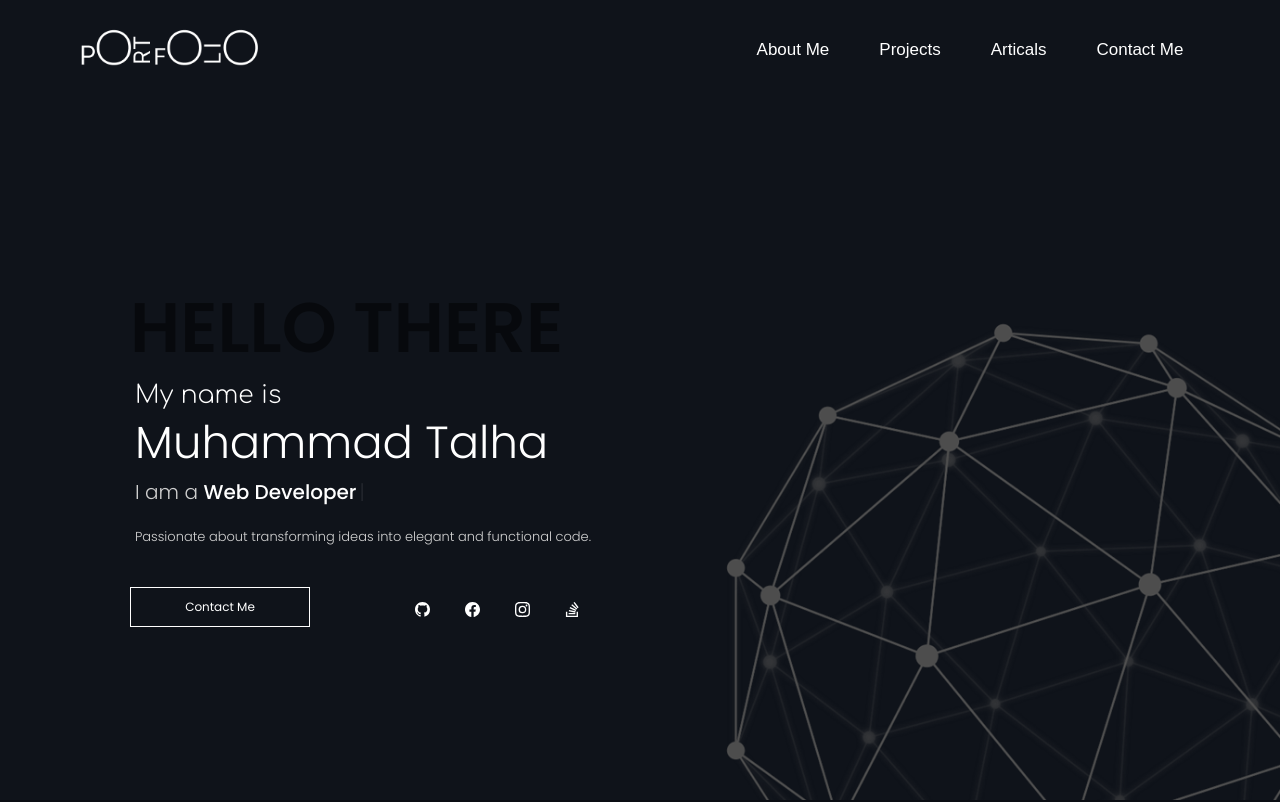
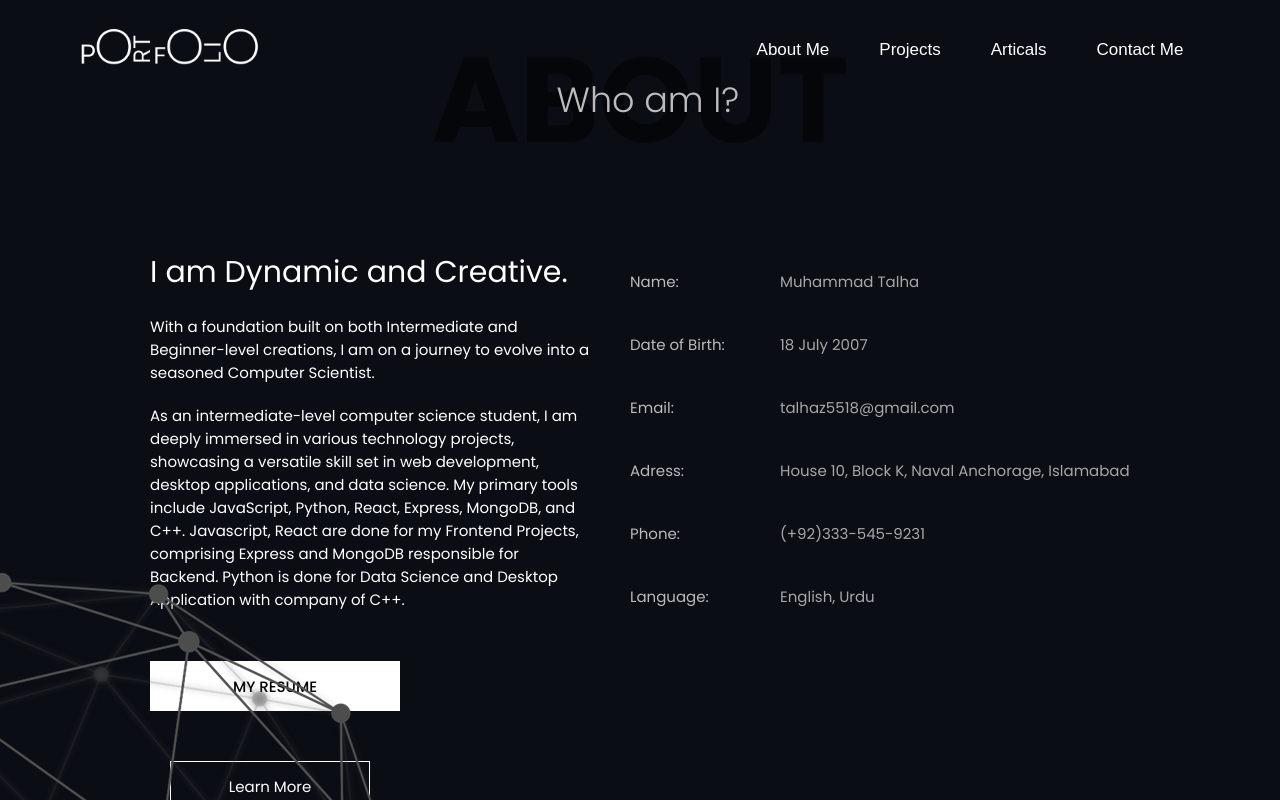
Before and after one commit to MuhammadTalha15/My-Portfolio, a React (Vite) app: page /about in a window 1280 px wide. Shown: the top 802 px of the page. Built offline with nearby package versions, Linux system fonts and the light colour scheme.

Commit message:
React Router Added

```diff
--- a/package.json
+++ b/package.json
@@ -12,6 +12,7 @@
   "dependencies": {
     "react": "^18.2.0",
     "react-dom": "^18.2.0",
+    "react-router-dom": "^6.23.1",
     "react-simple-typewriter": "^5.0.1"
   },
   "devDependencies": {
--- a/src/App.jsx
+++ b/src/App.jsx
@@ -8,19 +8,35 @@ import First from './components/First'
 import Second from './components/Second'
 import Third from './components/Third'
 import Fourth from './components/Fourth'
+import { createBrowserRouter, RouterProvider } from 'react-router-dom';
 
 function App() {
   const [count, setCount] = useState(0);
+
+  const router = createBrowserRouter([
+    {
+      path: "/My-Portfolio",
+      element: <><Navbar /><First /></>
+    },
+    {
+      path: "/about",
+      element: <><Navbar /><Second /></>
+    },
+    {
+      path: "/projects",
+      element: <><Navbar /><Third /></>
+    },
+    {
+      path: "/contact",
+      element: <><Navbar /><Fourth /></>
+    }
+  ])
 
   return (
     <>
       <main className='mn'>
 
-        <Navbar></Navbar>
-        <First></First>
-        <Second></Second>
-        <Third></Third>
-        <Fourth></Fourth>
+        <RouterProvider router={router}></RouterProvider>
 
       </main>
     </>
--- a/src/components/First.jsx
+++ b/src/components/First.jsx
@@ -41,7 +41,7 @@ const First = () => {
             </div>
           </div>
 
-          <img className='polygon-i' src={Polygon} alt="" />
+          {/* <img className='polygon-i' src={Polygon} alt="" /> */}
         </section>
     </>
   )
--- a/src/components/navbar.jsx
+++ b/src/components/navbar.jsx
@@ -4,6 +4,7 @@ import React from 'react'
 import '../styles/navbar.css'
 import Logo from '../assets/Logo/logo.png';
 import AppIconWhite from '../assets/Icons/white.png';
+import { Link } from 'react-router-dom';
 
 const Navbar = (props) => {
   const [navbarClass, setnavbarClass] = useState('navbar');
@@ -15,13 +16,13 @@ const Navbar = (props) => {
   return (
     <>
     <header className='header'>
-      <img className='logo' src={Logo} alt="" />
+      <Link to="/My-Portfolio"><img className='logo' src={Logo} alt="" /></Link>
       <nav id='nav' className={navbarClass}>
         <ul>
-          <li className='nav-li'>About Me</li>
-          <li className='nav-li'>Projects</li>
-          <li className='nav-li'>Articals</li>
-          <li className='nav-li'>Contact Me</li>
+          <Link to="/about"><li className='nav-li'>About Me</li></Link>
+          <Link to="/projects"><li className='nav-li'>Projects</li></Link>
+          <Link to="/"><li className='nav-li'>Articals</li></Link>
+          <Link to="/contact"><li className='nav-li'>Contact Me</li></Link>
         </ul>
       </nav>
 
--- a/src/styles/App.css
+++ b/src/styles/App.css
@@ -13,7 +13,7 @@ html{
 }
 
 .mn{
-  height: 400vh;
+  height: 100vh;
   width: 100%;
   background-color: #0f131a;
 }
--- a/src/styles/First.css
+++ b/src/styles/First.css
@@ -5,25 +5,26 @@
     width: 100%;
     display: flex;
     align-items: center;
-    justify-content: space-between;
+    justify-content: center;
     padding: 0 10rem;
     overflow: hidden;
+    background-color: #171e29;
   }
 
   .txt-cnt{
     position: relative;
     height: 65rem;
-    width: 85em;
-    padding: 15rem 0;
+    width: 150em;
+    padding: 10rem 0;
     /* background-color: rgb(27, 27, 27); */
     bottom: 0;
     overflow: hidden;
   }
 
   .greeting{
-    font-size: 10rem;
-    margin: 0 3rem;
-    color: rgba(0,0,0,0.5);
+    font-size: 12rem;
+    margin: 0 2.5rem;
+    color: rgba(10, 10, 10, 0.63);
     font-family: 'Poppins',sans-serif;
     font-weight: 600;
   }
@@ -33,7 +34,7 @@
     font-family: 'Poppins',sans-serif;
     font-weight: 400;
     color: #fff;
-    margin: 0 3.5rem;
+    margin: 0 3rem;
   }
 
   .naming{
@@ -41,7 +42,7 @@
     color: #cecece;
     font-family: 'Poppins',sans-serif;
     font-weight: 300;
-    margin: 0 3.5rem;
+    margin: 0 3rem;
   }
 
   .intro{
@@ -94,9 +95,9 @@
     display: flex;
     align-items: center;
     justify-content: center;
-    gap: 3rem;
-    right: 20rem;
-    bottom: 3rem;
+    gap: 5rem;
+    left: 50rem;
+    bottom: 5.5rem;
   }
 
   .a{
```
Also changed, not shown: src/assets/Images/back.jpg (added), 1 other file (tests, documents, lock files or other folders).
